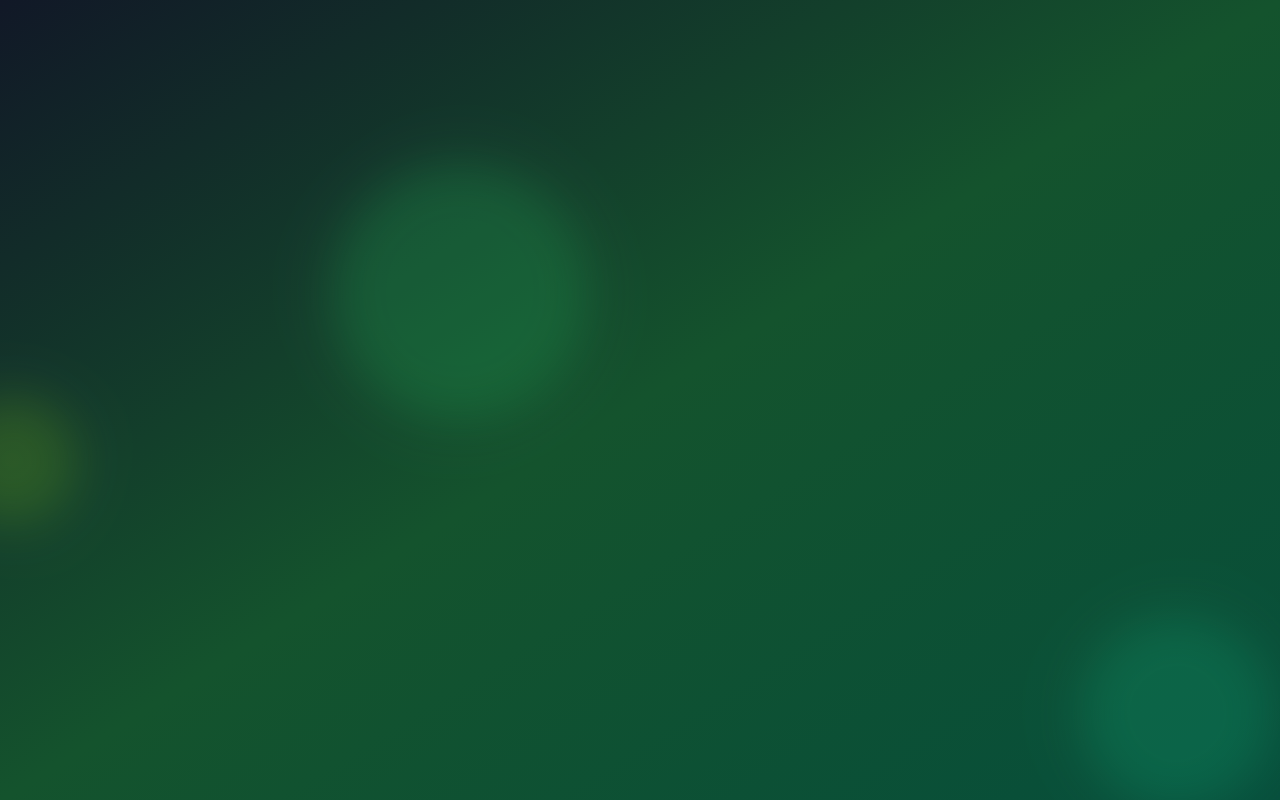
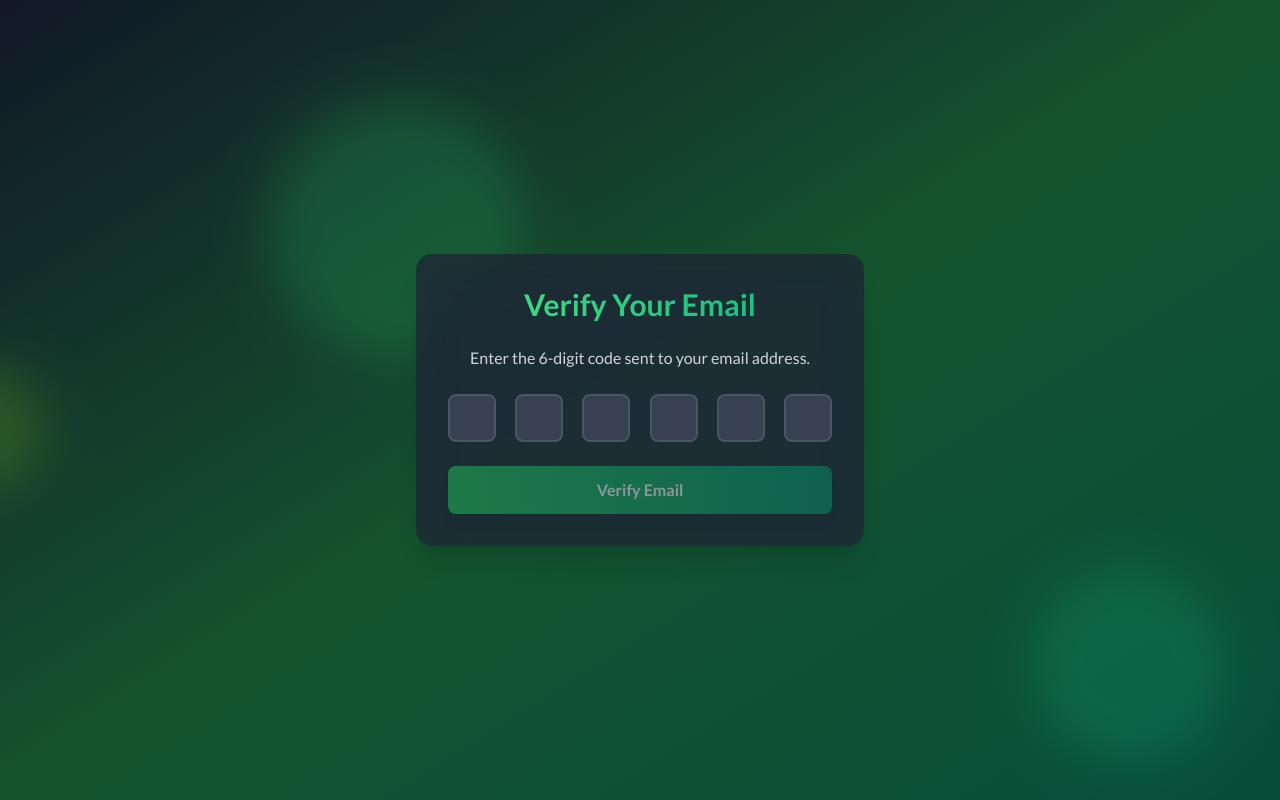
Before and after one commit to lukatatovic/ReactIteh, a React (Create React App) app in the folder client/: page /verify-email/1 in a window 1280 px wide. Before the commit this address had no page. Built offline with nearby package versions, Linux system fonts and the light colour scheme.

Commit message:
Enabled Email verification functionality.

```diff
--- a/client/src/App.js
+++ b/client/src/App.js
@@ -1,4 +1,5 @@
 import { Routes, Route } from 'react-router-dom';
+import { Toaster } from 'react-hot-toast';
 
 import FloatingCircle from './components/shared/FloatingCircle';
 import Home from './pages/Home';
@@ -41,11 +42,13 @@ function App() {
       <Route path='/' element={<Home />} />
       <Route path='/signup' element={<SignUp />} />
       <Route path='/login' element={<Login />} />
-      <Route path='/verify-email' element={<VerifyEmail />} />
+      <Route path='/verify-email/:email' element={<VerifyEmail />} />
       <Route path='/dashboard' element={<Dashboard />} />
       <Route path='/profile' element={<Profile />} />
       <Route path='/about' element={<About />} />
     </Routes>
+
+    <Toaster position='top-center' reverseOrder={false} />
     </div>
   );
 }
--- a/client/src/pages/auth/VerifyEmail.js
+++ b/client/src/pages/auth/VerifyEmail.js
@@ -1,10 +1,17 @@
 import React, { useEffect, useRef, useState } from 'react';
 import { motion } from 'framer-motion';
 
+import { useNavigate, useParams } from 'react-router-dom';
+import toast from 'react-hot-toast';
+
+import { useAuthStore } from '../../store/authStore';
+
 const VerifyEmail = () => {
   const [code, setCode] = useState(['', '', '', '', '', '']);
-  const isLoading = false;
+  const { email } = useParams();
+  const { verifyEmail, error, isLoading } = useAuthStore();
   const inputRefs = useRef([]);
+  const navigate = useNavigate();
 
   const handleChange = (index, value) => {
     const newCode = [...code];
@@ -36,6 +43,19 @@ const VerifyEmail = () => {
 
   const handleSubmit = async (e) => {
     e.preventDefault();
+    const verificationCode = code.join('');
+
+    console.log(email);
+    console.log(verificationCode);
+
+    try {
+      await verifyEmail(email, verificationCode);
+      navigate('/dashboard');
+      toast.success('Email verified successfully');
+    } catch (error) {
+      toast.error(error.message);
+      console.error(error);
+    }
   };
 
   // Autosubmit
@@ -56,6 +76,8 @@ const VerifyEmail = () => {
         <h2 className='text-3xl font-bold mb-6 text-center bg-gradient-to-r from-green-400 to-emerald-500 text-transparent bg-clip-text'>
           Verify Your Email
         </h2>
+        {email ? (
+          <>
             <p className='text-center text-gray-300 mb-6'>
               Enter the 6-digit code sent to your email address.
             </p>
@@ -75,6 +97,11 @@ const VerifyEmail = () => {
                   />
                 ))}
               </div>
+
+              {error && (
+                <p className='text-red-500 font-semibold mt-2'>{error}</p>
+              )}
+
               <motion.button
                 whileHover={{ scale: 1.05 }}
                 whileTap={{ scale: 0.95 }}
@@ -85,6 +112,14 @@ const VerifyEmail = () => {
                 {isLoading ? 'Verifying...' : 'Verify Email'}
               </motion.button>
             </form>
+          </>
+        ) : (
+          <div>
+            <p className='text-red-500 font-semibold mt-2'>
+              Your E-mail has not been provided, check your mail again.
+            </p>
+          </div>
+          )}
       </motion.div>
     </div>
   );
--- a/client/src/store/authStore.js
+++ b/client/src/store/authStore.js
@@ -37,4 +37,31 @@ export const useAuthStore = create((set) => ({
       throw error;
     }
   },
+
+  // Verify Email
+  verifyEmail: async (email, code) => {
+    set({ isLoading: true, error: null });
+
+    try {
+      const response = await axios.post(`${API_URL}/verify-email`, {
+        email,
+        code,
+      });
+
+      set({
+        user: response.data.user,
+        isAuthenticated: true,
+        isLoading: false,
+      });
+      return response.data;
+    } catch (error) {
+      set({
+        error:
+          error.response.data.message ||
+          'Something went wrong while verifying your email',
+        isLoading: false,
+      });
+      throw error;
+    }
+  },
 }));
```
Also changed, not shown: 1 other file (tests, documents, lock files or other folders). Lines whose indentation alone changed are shown as unchanged.
